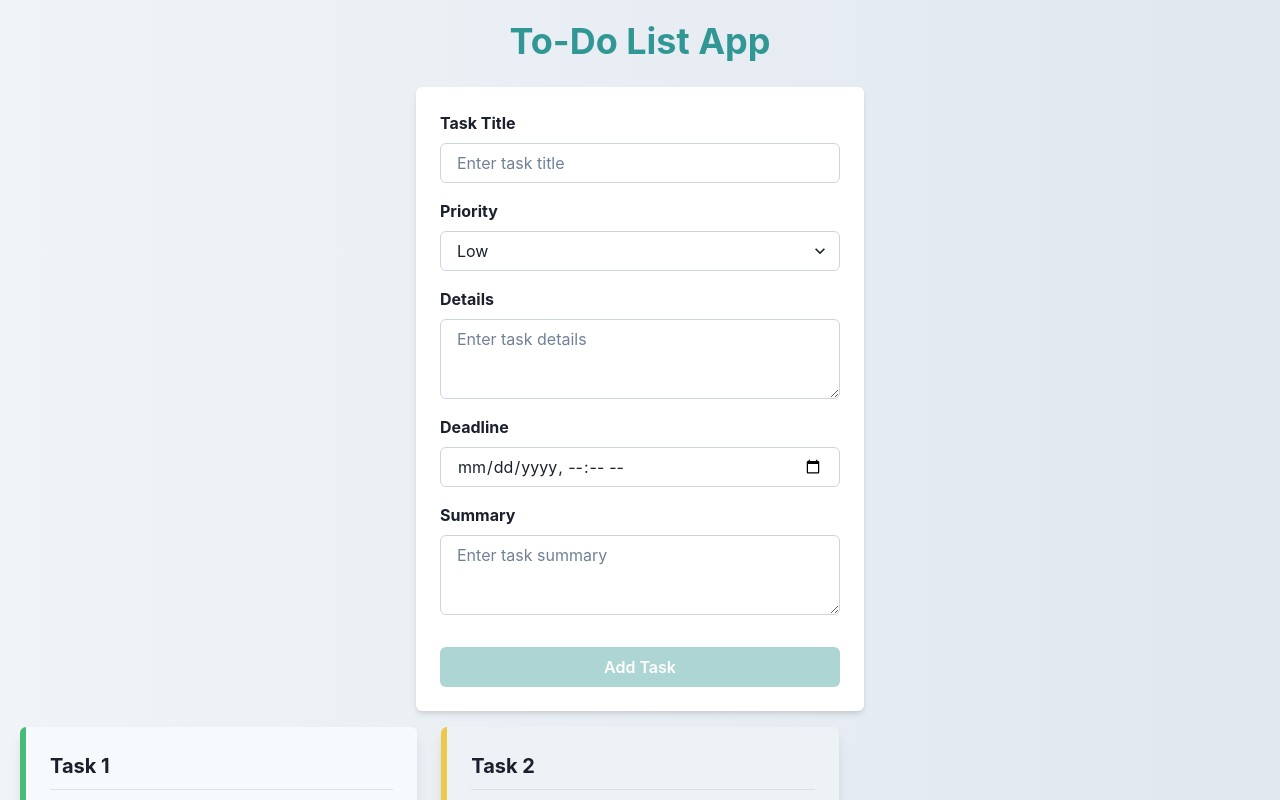
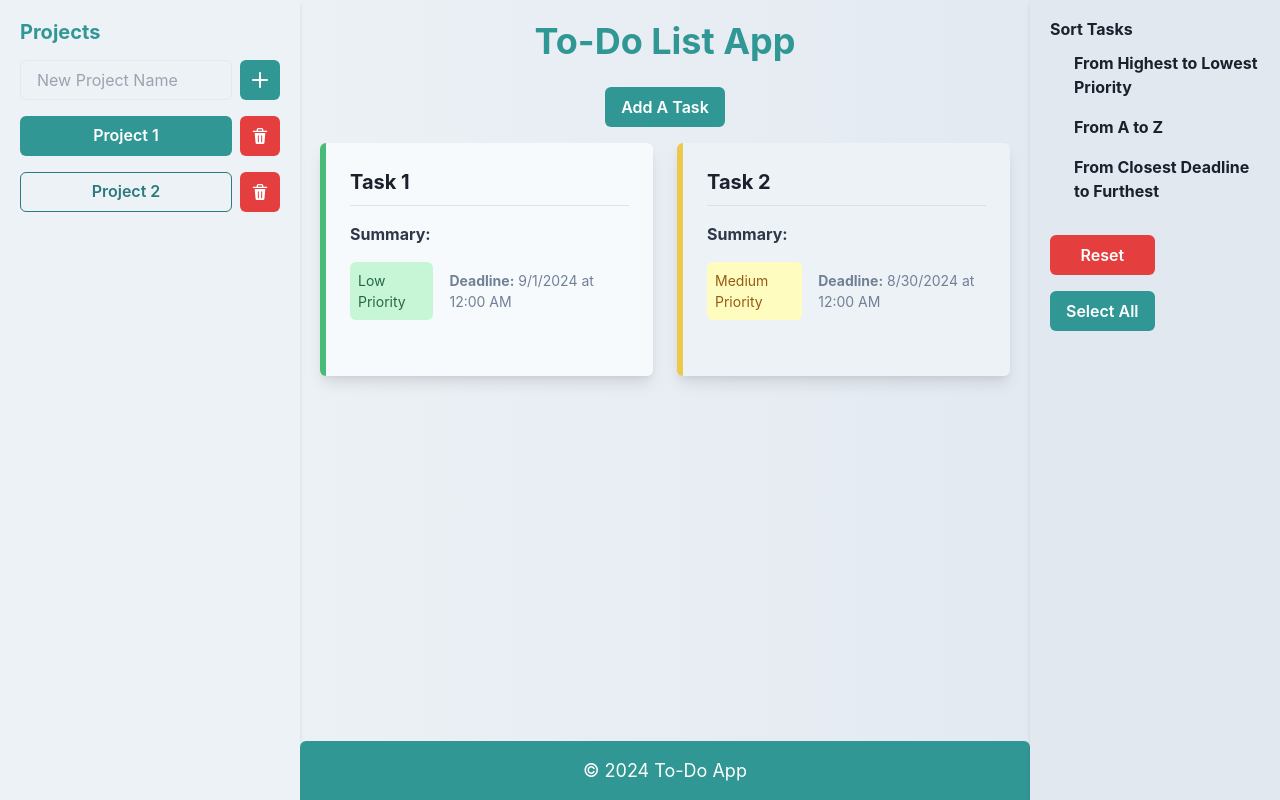
Before and after one commit to RadenSparks/React-Todo-List-V2, a React (Create React App) app: page / in a window 1280 px wide. Shown: the top 800 px of the page. Built offline with nearby package versions, Linux system fonts and the light colour scheme.

Commit message:
Major Rework to the Display of the App

```diff
--- a/src/App.js
+++ b/src/App.js
@@ -1,9 +1,9 @@
 import React, { useState } from 'react';
-import { ChakraProvider, Box, Heading, Text, extendTheme, Grid, Flex, Button, Icon, useToast } from '@chakra-ui/react';
-import { AddIcon } from '@chakra-ui/icons'; // Importing an icon
-import AddTaskForm from './components/AddTaskForm.jsx';
+import { ChakraProvider, Box, Heading, Text, extendTheme, Grid, Flex, Button, useToast, VStack, Input, IconButton, HStack, Checkbox, Stack } from '@chakra-ui/react';
+import { AddIcon, DeleteIcon } from '@chakra-ui/icons';
 import ToDo from './components/ToDo.jsx';
 
+// Define the theme with custom checkbox styles
 const theme = extendTheme({
   config: {
     initialColorMode: 'light',
@@ -12,36 +12,72 @@ const theme = extendTheme({
   styles: {
     global: {
       body: {
-        bg: 'linear-gradient(to right, #f0f4f8, #e0e7ef)', // Gradient background
+        bg: 'linear-gradient(to right, #f0f4f8, #e0e7ef)',
         color: 'gray.800',
+      },
+    },
+  },
+  components: {
+    Checkbox: {
+      baseStyle: {
+        control: {
+          _checked: {
+            bg: 'teal.500',
+            borderColor: 'teal.500',
+            color: 'white',
+          },
+          _hover: {
+            borderColor: 'teal.600',
+          },
+          _focus: {
+            boxShadow: '0 0 0 2px rgba(0, 255, 255, 0.5)',
+          },
+        },
+        label: {
+          fontWeight: 'bold',
+          fontSize: 'lg',
+        },
       },
     },
   },
 });
 
 function App() {
-  const [toDo, setToDo] = useState([
-    { id: 1, title: 'Task 1', status: false, createdAt: new Date().toLocaleString(), priority: 'low', details: '' },
-    { id: 2, title: 'Task 2', status: false, createdAt: new Date().toLocaleString(), priority: 'medium', details: '' }
+  const [projects, setProjects] = useState([
+    {
+      id: 1,
+      name: 'Project 1',
+      tasks: [
+        { id: 1, title: 'Task 1', status: false, createdAt: new Date().toLocaleString(), priority: 'low', details: '', deadline: '2024-09-01' },
+        { id: 2, title: 'Task 2', status: false, createdAt: new Date().toLocaleString(), priority: 'medium', details: '', deadline: '2024-08-30' }
+      ]
+    },
+    {
+      id: 2,
+      name: 'Project 2',
+      tasks: [
+        { id: 3, title: 'Task 3', status: false, createdAt: new Date().toLocaleString(), priority: 'high', details: '', deadline: '2024-08-28' }
+      ]
+    }
   ]);
 
-  const [newTask, setNewTask] = useState('');
+  const [selectedProjectId, setSelectedProjectId] = useState(1);
+  const [newProjectName, setNewProjectName] = useState('');
   const [updateData, setUpdateData] = useState(null);
-  const toast = useToast(); // Chakra UI toast hook
+  const [sortCriteria, setSortCriteria] = useState({ priority: false, title: false, deadline: false });
+  const [defaultTasks] = useState([]);
 
-  const addTask = (priority, details, deadline, summary) => {
-    if (newTask.trim()) {
-      const newId = toDo.length ? Math.max(...toDo.map(task => task.id)) + 1 : 1;
+  const toast = useToast();
 
-      setToDo(prevTasks => [
-        ...prevTasks,
-        { id: newId, title: newTask, status: false, createdAt: new Date().toLocaleString(), priority, details, deadline, summary }
-      ]);
-
-      setNewTask('');
+  const addProject = () => {
+    if (newProjectName.trim()) {
+      const newId = projects.length ? Math.max(...projects.map(project => project.id)) + 1 : 1;
+      setProjects([...projects, { id: newId, name: newProjectName, tasks: [] }]);
+      setNewProjectName('');
+      setSelectedProjectId(newId);
       toast({
-        title: "Task Added.",
-        description: "Your new task has been added successfully.",
+        title: "Project Added.",
+        description: "Your new project has been added successfully.",
         status: "success",
         duration: 3000,
         isClosable: true,
@@ -49,9 +85,29 @@ function App() {
     }
   };
 
+  const deleteProject = (id) => {
+    if (window.confirm("Are you sure you want to delete this project?")) {
+      setProjects(prevProjects => prevProjects.filter(project => project.id !== id));
+      toast({
+        title: "Project Deleted.",
+        description: "The project has been deleted successfully.",
+        status: "info",
+        duration: 3000,
+        isClosable: true,
+      });
+      if (id === selectedProjectId) {
+        setSelectedProjectId(projects.length > 1 ? projects[0].id : null);
+      }
+    }
+  };
+
   const deleteTask = (id) => {
     if (window.confirm("Are you sure you want to delete this task?")) {
-      setToDo(prevTasks => prevTasks.filter(task => task.id !== id));
+      setProjects(prevProjects => prevProjects.map(project =>
+        project.id === selectedProjectId
+          ? { ...project, tasks: project.tasks.filter(task => task.id !== id) }
+          : project
+      ));
       toast({
         title: "Task Deleted.",
         description: "The task has been deleted successfully.",
@@ -63,8 +119,15 @@ function App() {
   };
 
   const markDone = (id) => {
-    setToDo(prevTasks => prevTasks.map(task =>
+    setProjects(prevProjects => prevProjects.map(project =>
+      project.id === selectedProjectId
+        ? {
+            ...project,
+            tasks: project.tasks.map(task =>
               task.id === id ? { ...task, status: !task.status } : task
+            )
+          }
+        : project
     ));
     toast({
       title: "Task Status Updated.",
@@ -85,8 +148,15 @@ function App() {
   };
 
   const updateTask = (taskId, updatedData) => {
-    setToDo(prevTasks => prevTasks.map(task =>
+    setProjects(prevProjects => prevProjects.map(project =>
+      project.id === selectedProjectId
+        ? {
+            ...project,
+            tasks: project.tasks.map(task =>
               task.id === taskId ? { ...task, ...updatedData } : task
+            )
+          }
+        : project
     ));
     setUpdateData(null);
     toast({
@@ -98,26 +168,132 @@ function App() {
     });
   };
 
+  const handleProjectSelect = (projectId) => {
+    setSelectedProjectId(projectId);
+  };
+
+  const handleSortChange = (e) => {
+    const { name, checked } = e.target;
+    setSortCriteria(prevState => ({ ...prevState, [name]: checked }));
+  };
+
+  // Add handler for resetting sorting criteria
+  const resetSort = () => {
+    setSortCriteria({ priority: false, title: false, deadline: false });
+  };
+
+  // Add handler for selecting all sorting criteria
+  const selectAllSort = () => {
+    setSortCriteria({ priority: true, title: true, deadline: true });
+  };
+
+  // Add default task
+  const addDefaultTask = () => {
+    const newTaskId = (projects.find(p => p.id === selectedProjectId)?.tasks.length || 0) + 1;
+    const newTask = { id: newTaskId, title: `Default Task ${newTaskId}`, status: false, createdAt: new Date().toLocaleString(), priority: 'low', details: '', deadline: '' };
+
+    setProjects(prevProjects => prevProjects.map(project =>
+      project.id === selectedProjectId
+        ? { ...project, tasks: [...project.tasks, newTask] }
+        : project
+    ));
+    toast({
+      title: "Default Task Added.",
+      description: "A new default task has been added.",
+      status: "success",
+      duration: 3000,
+      isClosable: true,
+    });
+  };
+
+  // Sorting tasks based on the selected criteria
+  const getSortedTasks = () => {
+    const project = projects.find(p => p.id === selectedProjectId);
+    if (!project) return [];
+
+    let sortedTasks = [...project.tasks, ...defaultTasks];
+
+    if (sortCriteria.priority) {
+      sortedTasks.sort((a, b) => {
+        const priorityOrder = { 'high': 3, 'medium': 2, 'low': 1 };
+        return priorityOrder[b.priority] - priorityOrder[a.priority];
+      });
+    }
+
+    if (sortCriteria.title) {
+      sortedTasks.sort((a, b) => a.title.localeCompare(b.title));
+    }
+
+    if (sortCriteria.deadline) {
+      sortedTasks.sort((a, b) => new Date(a.deadline) - new Date(b.deadline));
+    }
+
+    return sortedTasks;
+  };
+
   return (
     <ChakraProvider theme={theme}>
-      <Flex direction="column" minH="100vh">
+      <Flex direction={{ base: "column", md: "row" }} minH="100vh">
+        {/* Sidebar */}
+        <Box width={{ base: "full", md: "300px" }} p={5} bg="gray.100" boxShadow="md" borderBottomWidth={{ base: "1px", md: "0" }} borderBottomColor="gray.300">
+          <Heading as="h4" size="md" mb={4} color="teal.500">Projects</Heading>
+
+          {/* Form to add a new project */}
+          <HStack mb={4} spacing={2}>
+            <Input
+              placeholder="New Project Name"
+              value={newProjectName}
+              onChange={(e) => setNewProjectName(e.target.value)}
+            />
+            <IconButton
+              icon={<AddIcon />}
+              colorScheme="teal"
+              onClick={addProject}
+              aria-label="Add Project"
+            />
+          </HStack>
+
+          <VStack align="stretch" spacing={4}>
+            {projects.map(project => (
+              <HStack key={project.id} justifyContent="space-between">
+                <Button
+                  flex="1"
+                  variant={selectedProjectId === project.id ? "solid" : "outline"}
+                  colorScheme="teal"
+                  onClick={() => handleProjectSelect(project.id)}
+                >
+                  {project.name}
+                </Button>
+                <IconButton
+                  icon={<DeleteIcon />}
+                  colorScheme="red"
+                  onClick={() => deleteProject(project.id)}
+                  aria-label="Delete Project"
+                />
+              </HStack>
+            ))}
+          </VStack>
+        </Box>
+
+        {/* Main Content */}
+        <Flex direction="column" flex="1">
           <Box p={5} flex="1">
             <Heading as="h2" size="xl" mb={6} textAlign="center" color="teal.500">
               To-Do List App
             </Heading>
 
-          <AddTaskForm
-            newTask={newTask}
-            setNewTask={setNewTask}
-            addTask={addTask}
-          />
+            {/* Button to add a default task */}
+            <HStack mb={4} justifyContent="center">
+              <Button colorScheme="teal" onClick={addDefaultTask}>Add A Task</Button>
+            </HStack>
 
-          {toDo.length === 0 ? (
+            {/* Displaying tasks in a grid */}
+            {getSortedTasks().length === 0 ? (
               <Text textAlign="center" color="gray.500" mt={4}>No Tasks...</Text>
             ) : (
-            <Grid templateColumns="repeat(auto-fill, minmax(300px, 1fr))" gap={6} mt={4}>
+              <Grid templateColumns={{ base: "1fr", md: "repeat(auto-fill, minmax(300px, 1fr))" }} gap={6} mt={4}>
                 <ToDo
-                toDo={toDo}
+                  toDo={getSortedTasks()}
                   markDone={markDone}
                   setUpdateData={setUpdateData}
                   deleteTask={deleteTask}
@@ -129,8 +305,32 @@ function App() {
               </Grid>
             )}
           </Box>
+
           <Box p={4} bg="teal.500" color="white" textAlign="center" borderTopRadius="md">
             <Text fontSize="lg">© 2024 To-Do App</Text>
+          </Box>
+        </Flex>
+
+        {/* Sorting Menu on the Right */}
+        <Box width={{ base: "full", md: "250px" }} p={5} bg="gray.200" boxShadow="md" borderTopWidth={{ base: "1px", md: "0" }} borderTopColor="gray.300">
+          <Heading as="h5" size="sm" mb={3}>Sort Tasks</Heading>
+          <VStack align="start" spacing={4}>
+            <Checkbox name="priority" onChange={handleSortChange} isChecked={sortCriteria.priority}>
+              From Highest to Lowest Priority
+            </Checkbox>
+            <Checkbox name="title" onChange={handleSortChange} isChecked={sortCriteria.title}>
+              From A to Z
+            </Checkbox>
+            <Checkbox name="deadline" onChange={handleSortChange} isChecked={sortCriteria.deadline}>
+              From Closest Deadline to Furthest
+            </Checkbox>
+
+            {/* New Buttons for Reset and Select All */}
+            <Stack spacing={4} mt={4}>
+              <Button colorScheme="red" onClick={resetSort}>Reset</Button>
+              <Button colorScheme="teal" onClick={selectAllSort}>Select All</Button>
+            </Stack>
+          </VStack>
         </Box>
       </Flex>
     </ChakraProvider>
--- a/src/components/UpdateForm.jsx
+++ b/src/components/UpdateForm.jsx
@@ -101,7 +101,7 @@ const UpdateForm = ({ updateData, changeHolder, updateTask, cancelUpdate }) => {
 
 UpdateForm.propTypes = {
   updateData: PropTypes.shape({
-    id: PropTypes.string.isRequired,
+    id: PropTypes.number.isRequired, // Adjust based on the actual ID type used
     title: PropTypes.string,
     details: PropTypes.string,
     priority: PropTypes.oneOf(['low', 'medium', 'high']),
```
Also changed, not shown: 1 other file (tests, documents, lock files or other folders). Lines whose indentation alone changed are shown as unchanged.
